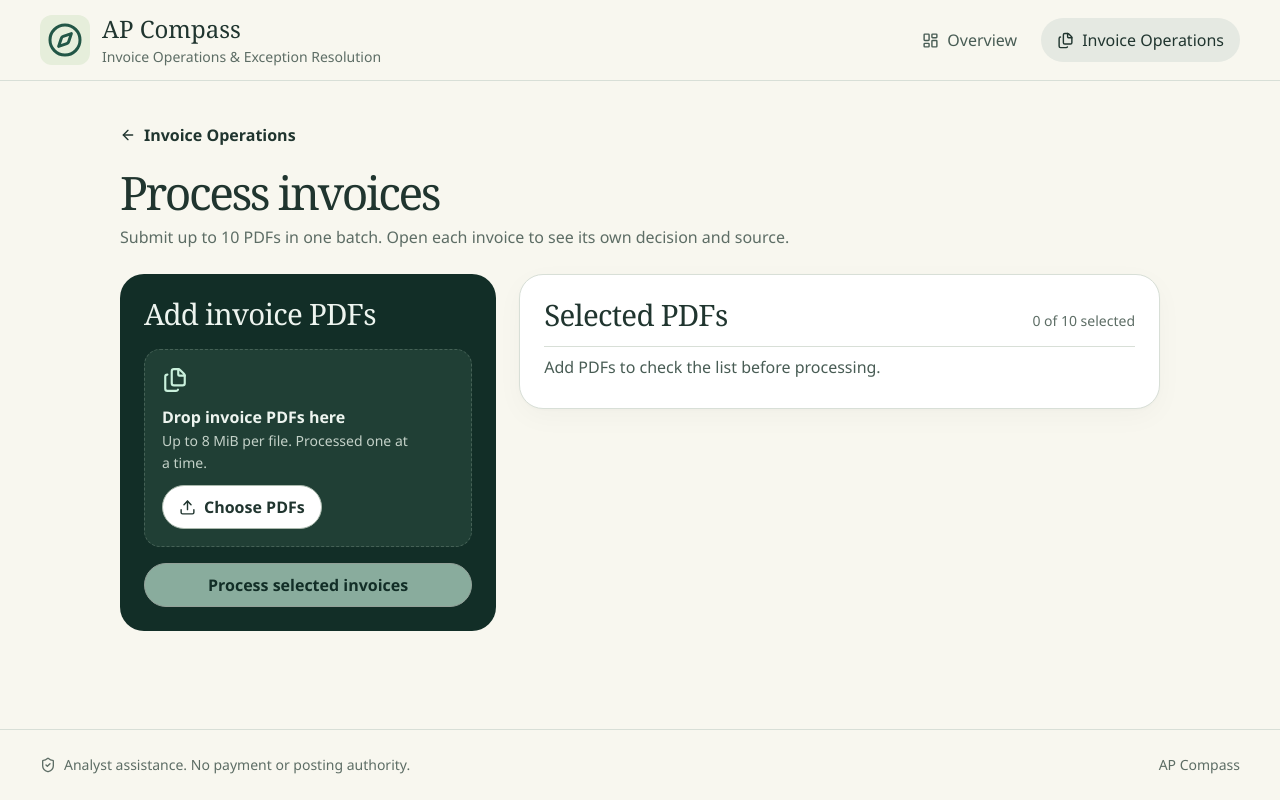
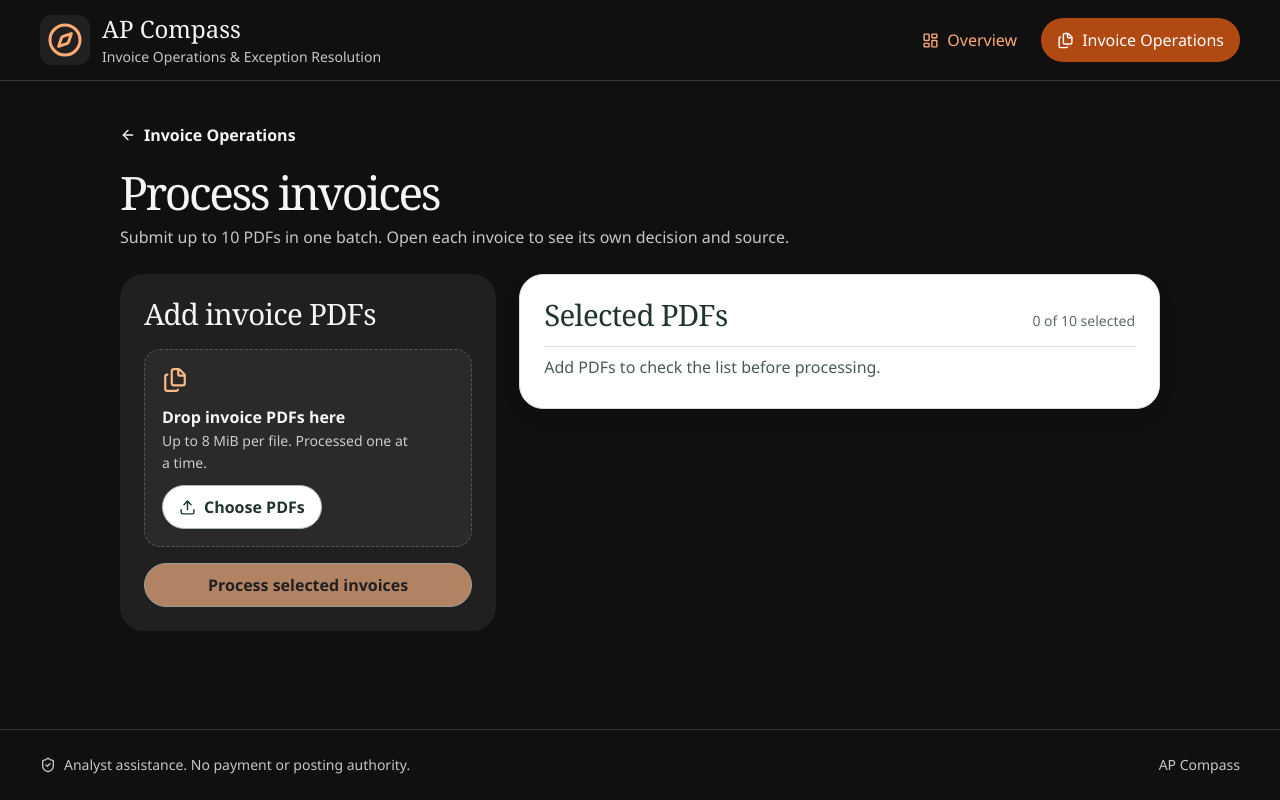
Before and after one commit to Arnavvats287/ap-compass, a React (Vite) app in the folder frontend/: page /runs/upload in a window 1280 px wide. Built offline with nearby package versions, Linux system fonts and the light colour scheme.

Commit message:
style: apply black and orange app palette

```diff
--- a/frontend/index.html
+++ b/frontend/index.html
@@ -3,7 +3,7 @@
   <head>
     <meta charset="UTF-8" />
     <meta name="viewport" content="width=device-width, initial-scale=1.0" />
-    <meta name="theme-color" content="#172f2a" />
+    <meta name="theme-color" content="#101010" />
     <meta
       name="description"
       content="AP Compass — Invoice Operations &amp; Exception Resolution. Controlled AP decisions with source evidence and actionable next steps."
--- a/frontend/src/base.css
+++ b/frontend/src/base.css
@@ -10,11 +10,11 @@ body {
 html {
   scroll-padding-top: var(--space-lg);
   color-scheme: light;
-  scrollbar-color: var(--color-muted) var(--color-paper);
+  scrollbar-color: var(--color-page-muted) var(--color-page);
 }
 body {
   margin: 0;
-  background: var(--color-paper);
+  background: var(--color-page);
   color: var(--color-ink);
   font-family: var(--font-body);
   font-size: var(--text-md);
--- a/frontend/src/batch.css
+++ b/frontend/src/batch.css
@@ -16,7 +16,7 @@
   gap: var(--space-2xs);
 }
 .export-invoices small {
-  color: var(--color-muted);
+  color: var(--color-page-muted);
   font-size: var(--text-xs);
 }
 .export-invoices > p {
@@ -27,6 +27,7 @@
   margin-inline: auto;
 }
 .batch-back {
+  color: var(--color-page-text);
   margin-bottom: var(--space-lg);
   min-height: var(--control-height);
 }
--- a/frontend/src/control-room.css
+++ b/frontend/src/control-room.css
@@ -5,9 +5,9 @@
 
 /* Quiet application chrome; contrast is reserved for the working surfaces. */
 .app-header {
-  background: var(--color-paper);
-  color: var(--color-ink);
-  border-bottom: 1px solid var(--color-rule);
+  background: var(--color-page);
+  color: var(--color-page-text);
+  border-bottom: 1px solid var(--color-page-rule);
 }
 .brand {
   font-family: var(--font-editorial);
@@ -15,22 +15,22 @@
   font-size: var(--text-2xl);
 }
 .brand small {
-  color: var(--color-muted);
+  color: var(--color-page-muted);
   font-family: var(--font-body);
 }
 .app-header nav a {
-  color: var(--color-ink-2);
-}
-.app-header nav a:hover,
-.app-header nav a.active {
-  background: var(--color-paper-3);
-  color: var(--color-ink);
+  color: var(--color-page-accent);
 }
 .app-header nav a.active {
-  border-bottom-color: var(--color-accent);
+  background: var(--color-accent);
+  color: var(--color-accent-ink);
+}
+.app-header nav a:hover {
+  background: var(--color-accent-hover);
+  color: var(--color-accent-ink);
 }
 .app-header :focus-visible {
-  outline-color: var(--color-focus);
+  outline-color: var(--color-nav-focus);
 }
 .environment-label {
   color: var(--color-muted);
@@ -128,7 +128,7 @@
   color: var(--color-forest-blocked);
 }
 .attention-workload .metric:focus-visible {
-  outline-color: var(--color-mint);
+  outline-color: var(--color-brand-on-dark);
   outline-offset: var(--space-2xs);
 }
 .attention-hub .attention-value {
@@ -262,7 +262,7 @@
 .tolerance-options label:has(:checked) {
   background: transparent;
   border: 0;
-  color: var(--color-accent);
+  color: var(--color-nav);
 }
 .tolerance-options label:has(:focus-visible) {
   outline-color: var(--color-citrus);
@@ -291,11 +291,11 @@
     opacity var(--dur-micro) var(--ease-out);
 }
 .tolerance-options[data-choice='0.02'] .tolerance-thumb {
-  background: var(--color-mint);
+  background: var(--color-brand-on-dark);
   opacity: 1;
 }
 .tolerance-options[data-choice='0.05'] .tolerance-thumb {
-  background: var(--color-mint);
+  background: var(--color-brand-on-dark);
   opacity: 1;
   transform: translateX(100%);
 }
--- a/frontend/src/demo-data.css
+++ b/frontend/src/demo-data.css
@@ -5,19 +5,19 @@
 }
 
 .launch-header .demo-library-trigger {
-  border: 1px solid #111;
+  border: 1px solid var(--color-accent);
   border-radius: var(--radius-pill);
-  background: #111;
-  color: #fff;
+  background: var(--color-accent);
+  color: var(--color-accent-ink);
   white-space: nowrap;
 }
 
 .launch-header .demo-library-trigger:hover {
-  background: #292929;
+  background: var(--color-accent-hover);
 }
 
 .launch-header .demo-library-trigger:focus-visible {
-  outline-color: #111;
+  outline-color: var(--color-nav-focus);
   outline-offset: 3px;
 }
 
@@ -48,7 +48,7 @@ html:has(.demo-library[open]) {
 }
 
 .demo-library::backdrop {
-  background: rgb(18 46 39 / 28%);
+  background: var(--color-veil);
   backdrop-filter: blur(7px);
 }
 
--- a/frontend/src/invoice-workspace.css
+++ b/frontend/src/invoice-workspace.css
@@ -136,6 +136,26 @@
 
 .invoice-content {
   margin-inline: var(--content-inset);
+}
+
+/* These labels sit on the canvas. Evidence cards and focused panels keep their light surfaces. */
+.workspace-breadcrumb > :is(a:first-child, .quiet),
+.invoice-content :is(.invoice-evidence > h2, .invoice-run-details > .section-heading h2,
+  .invoice-run-details > details > summary, .invoice-run-details .diagnostics dd) {
+  color: var(--color-page-text);
+}
+
+.workspace-breadcrumb > .quiet:hover {
+  background: var(--color-nav-selected);
+}
+
+.invoice-content :is(.invoice-evidence > p, .evidence-toolbar, .recorded-assessment-label,
+  .invoice-demo-label, .invoice-run-details .diagnostics dt, .invoice-run-details .run-provenance) {
+  color: var(--color-page-muted);
+}
+
+.invoice-content :is(.invoice-run-details, .invoice-evidence, .invoice-run-details > details) {
+  border-color: var(--color-page-rule);
 }
 
 .invoice-content > [id],
--- a/frontend/src/operations-desk.css
+++ b/frontend/src/operations-desk.css
@@ -248,7 +248,7 @@
   inset-inline-start: -10px;
   inline-size: 3px;
   border-radius: 3px;
-  background: var(--color-mint);
+  background: var(--color-brand-on-dark);
 }
 
 .intake-console .batch-drop {
@@ -263,14 +263,14 @@
 }
 
 .intake-console .batch-drop > svg {
-  color: var(--color-mint);
+  color: var(--color-brand-on-dark);
 }
 .intake-console .batch-drop p,
 .intake-console .intake-note {
   color: var(--color-nav-muted);
 }
 .intake-console .batch-drop.dragging {
-  border-color: var(--color-mint);
+  border-color: var(--color-brand-on-dark);
   background: var(--color-forest-hover);
 }
 
@@ -280,7 +280,7 @@
 }
 
 .intake-console .button.primary {
-  background: var(--color-mint);
+  background: var(--color-brand-on-dark);
   color: var(--color-nav);
 }
 
--- a/frontend/src/operations.css
+++ b/frontend/src/operations.css
@@ -13,7 +13,7 @@
 }
 .ops-heading h1 em {
   font-weight: inherit;
-  color: var(--color-accent);
+  color: var(--color-page-accent);
   display: inline-block;
 }
 .ops-page .queue-basis {
@@ -29,8 +29,8 @@
   border-radius: 12px;
   box-sizing: content-box;
   padding: 7px;
-  color: var(--color-accent);
-  background: var(--surface-spotlight);
+  color: var(--color-page-accent);
+  background: var(--color-nav);
 }
 .app-header nav a {
   border-radius: var(--radius-pill);
@@ -336,7 +336,7 @@ a.ops-metric:active {
 }
 .ops-distribution {
   grid-area: distribution;
-  background: var(--surface-canvas);
+  background: var(--surface-distribution);
   display: flex;
   flex-direction: column;
 }
@@ -682,7 +682,7 @@ a.ops-metric:active {
   font-weight: 650;
 }
 .ops-loading > p {
-  color: var(--color-muted);
+  color: var(--color-page-muted);
   margin-bottom: var(--space-sm);
 }
 .ops-loading .ops-card {
--- a/frontend/src/overview-focus.css
+++ b/frontend/src/overview-focus.css
@@ -116,7 +116,7 @@ html:has(.overview-focus[open]) {
 }
 
 .overview-focus::backdrop {
-  background: rgb(18 46 39 / 28%);
+  background: var(--color-veil);
   backdrop-filter: blur(7px);
   animation: overview-backdrop-in 260ms ease-out both;
 }
--- a/frontend/src/styles.css
+++ b/frontend/src/styles.css
@@ -1,7 +1,7 @@
 /* Hallmark · shape: app screen · genre: modern-minimal · theme: brand · redesign: full
- * paper: warm neutral · accent: forest · display: Segoe UI · body: Segoe UI
+ * paper: warm neutral · accent: orange · display: Segoe UI · body: Segoe UI
  * nav: horizontal app shell · signature: attention summary and exception comparison · states: loading, empty, error, full, processing
- * axes: paper/sans/forest · posture: restrained surfaces · contrast: tested in sweep · v2.0.0 */
+ * axes: paper/sans/orange · posture: restrained surfaces · contrast: tested in sweep · v2.0.0 */
 /* Hallmark · pre-emit critique: P4 H4 E4 S5 R5 V4 · weakest: H, elevated owner and next action beside source instead of a repeated card grid */
 /* Hallmark · dropped #operations and Foundation status · user explicitly replaces the Phase 1 placeholder with real routes and data */
 /* Hallmark · answered F25 · Mobile invoice rows restack every data cell; this warning measures the clipped semantic table header, not visible invoice or action cells */
@@ -115,6 +115,7 @@
   }
 }
 .page-heading {
+  color: var(--color-page-text);
   display: flex;
   justify-content: space-between;
   align-items: center;
@@ -122,7 +123,7 @@
   margin-bottom: var(--space-lg);
 }
 .page-heading p {
-  color: var(--color-muted);
+  color: var(--color-page-muted);
   margin-top: var(--space-xs);
   font-size: var(--text-sm);
 }
@@ -142,9 +143,9 @@
   width: 100%;
   margin: 0 auto;
   padding: var(--space-lg) var(--gutter);
-  border-top: 1px solid var(--color-rule);
-  font-size: var(--text-xs);
-  color: var(--color-muted);
+  border-top: 1px solid var(--color-page-rule);
+  font-size: var(--text-xs);
+  color: var(--color-page-muted);
 }
 .app-footer > span:first-child {
   display: flex;
@@ -680,6 +681,13 @@ tbody tr:focus-within {
   max-width: 60ch;
   color: var(--color-muted);
   font-size: var(--text-sm);
+}
+/* Loading and empty states also appear inside light cards. */
+:is(.main-content, .ops-overview) > :is(.loading-state, .empty-state) {
+  color: var(--color-page-text);
+}
+:is(.main-content, .ops-overview) > .empty-state p {
+  color: var(--color-page-muted);
 }
 .loading-state {
   min-height: 248px;
--- a/frontend/src/tokens.css
+++ b/frontend/src/tokens.css
@@ -1,4 +1,12 @@
 :root {
+  --color-page: #101010;
+  --color-page-text: #f5f5f5;
+  --color-page-muted: #c6c6c6;
+  --color-page-rule: #363636;
+  --color-page-accent: #ffab73;
+  --color-veil: rgb(0 0 0 / 44%);
+  --surface-distribution: #fff0e3;
+  --color-brand-on-dark: #ffb987;
   --color-paper: #f8f7ef;
   --color-surface: #ffffff;
   --color-paper-2: #eeefe9;
@@ -8,15 +16,15 @@
   --color-muted: #5d6d65;
   --color-rule: #d8dfd7;
   --color-strong-rule: #aab9ad;
-  --color-accent: #225646;
-  --color-accent-hover: #163f33;
+  --color-accent: #b14912;
+  --color-accent-hover: #8d3509;
   --color-accent-ink: #ffffff;
-  --color-focus: #165d4b;
-  --color-nav: #122e27;
-  --color-nav-text: #edf4ef;
-  --color-nav-muted: #c3d1c8;
-  --color-nav-selected: #304b40;
-  --color-nav-focus: #c2e4cf;
+  --color-focus: #b14912;
+  --color-nav: #202020;
+  --color-nav-text: #f5f5f5;
+  --color-nav-muted: #cbcbcb;
+  --color-nav-selected: #333333;
+  --color-nav-focus: #ffbf94;
   --color-ready: #256043;
   --color-ready-bg: #eaf3ec;
   --color-review: #80510e;
@@ -27,9 +35,9 @@
   --color-processing-bg: #eaf1f7;
   --color-interrupted: #586452;
   --color-interrupted-bg: #eff0e8;
-  --color-forest-raised: #203f35;
-  --color-forest-rule: #456156;
-  --color-forest-hover: #2a4d40;
+  --color-forest-raised: #2a2a2a;
+  --color-forest-rule: #555555;
+  --color-forest-hover: #373737;
   --color-mint: #c9f0dc;
   --color-citrus: #e0e9a8;
   --color-forest-review: #f1d39a;
@@ -45,12 +53,12 @@
   --bento-gap: var(--space-md);
   --shadow-bento: 0 1px 3px #172f2a06, 0 8px 28px #172f2a08;
   --shadow-bento-hover: 0 12px 30px #172f2a17;
-  --surface-sage: #edf3e4;
+  --surface-sage: #ffe9d8;
   --surface-canvas: #f3f2e8;
-  --surface-spotlight: #e6eedb;
-  --surface-spotlight-inset: #f8faef;
-  --surface-spotlight-signal: #dbe7cd;
-  --color-spotlight-rule: #b8c7aa;
+  --surface-spotlight: #ffe3ce;
+  --surface-spotlight-inset: #fff8f2;
+  --surface-spotlight-signal: #ffd2ae;
+  --color-spotlight-rule: #e7b58f;
   --signal-ready: #518769;
   --signal-review: #d6a24e;
   --signal-blocked: #bf6a5c;
```
